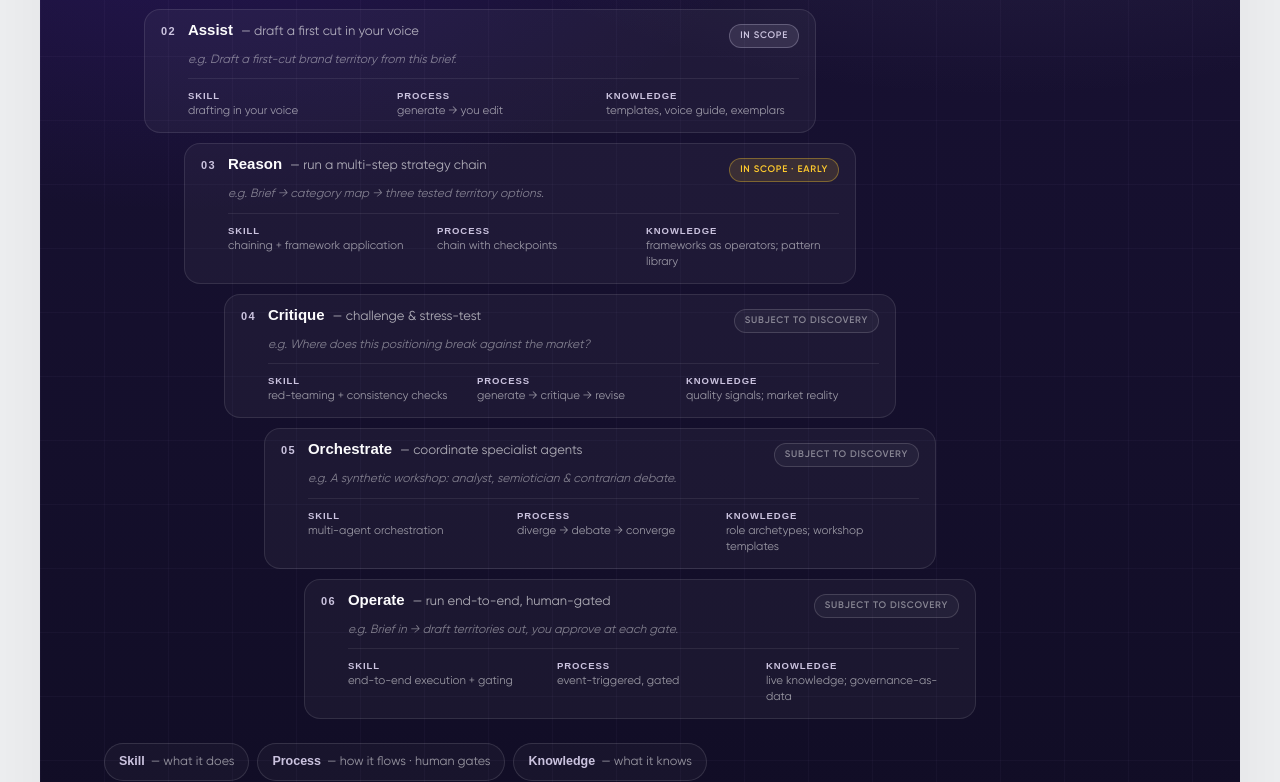
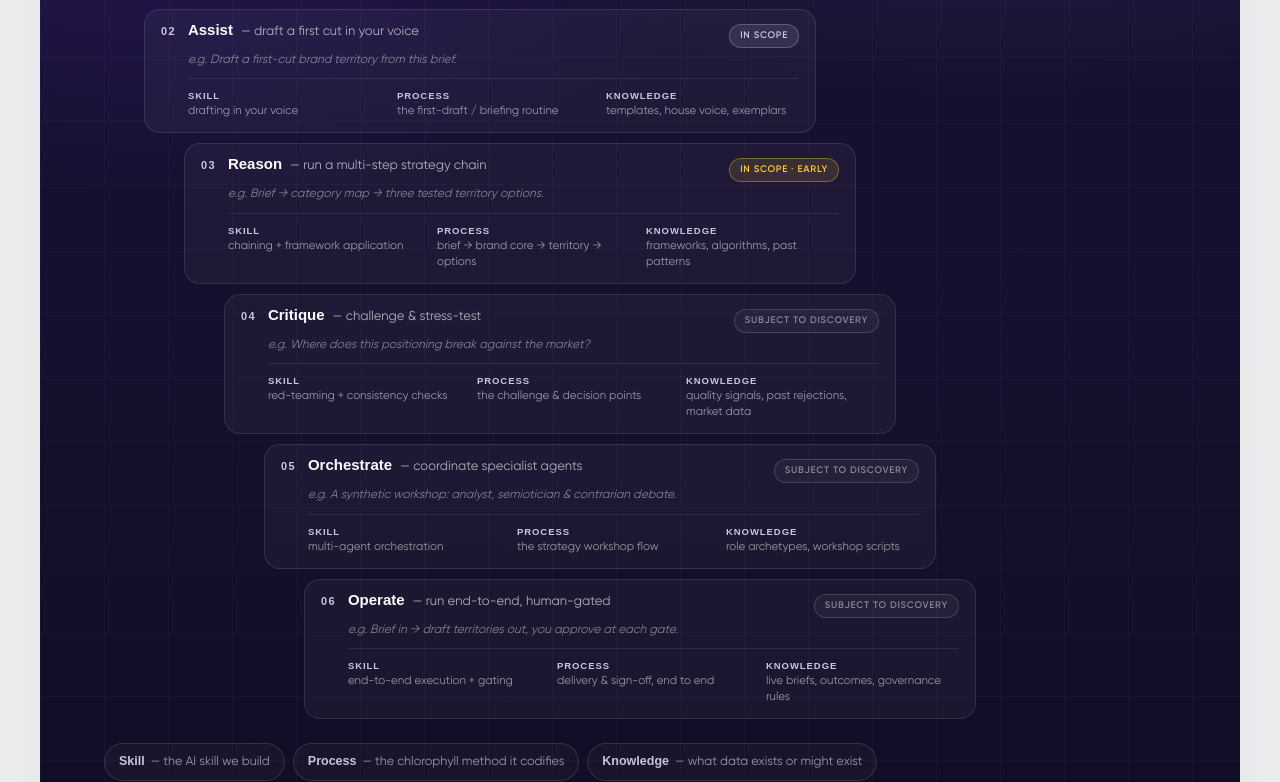
Before and after one commit to yuvabe-ai-labs/proposal-chlorophyll, a Next.js app: page /agentic-spectrum in a window 1280 px wide. Shown: the part 443-1225 px from the top of the page. Built offline with nearby package versions, Linux system fonts and the light colour scheme; a web font is replaced by a local one.

Commit message:
new slides added

```diff
--- a/src/app/agentic-spectrum/page.tsx
+++ b/src/app/agentic-spectrum/page.tsx
@@ -29,8 +29,8 @@ const RUNGS: Rung[] = [
     n: "01", name: "Recall", line: "find the relevant past work",
     eg: "Surface the 3 closest past cases for this brief.",
     skill: "retrieval & similarity search",
-    process: "query → ranked results",
-    knowledge: "tagged case library + vector index",
+    process: "recalling & reusing past cases",
+    knowledge: "past case decks + their metadata",
     scope: "in",
     indent: "lg:ml-0",
   },
@@ -38,8 +38,8 @@ const RUNGS: Rung[] = [
     n: "02", name: "Assist", line: "draft a first cut in your voice",
     eg: "Draft a first-cut brand territory from this brief.",
     skill: "drafting in your voice",
-    process: "generate → you edit",
-    knowledge: "templates, voice guide, exemplars",
+    process: "the first-draft / briefing routine",
+    knowledge: "templates, house voice, exemplars",
     scope: "in",
     indent: "lg:ml-10",
   },
@@ -47,8 +47,8 @@ const RUNGS: Rung[] = [
     n: "03", name: "Reason", line: "run a multi-step strategy chain",
     eg: "Brief → category map → three tested territory options.",
     skill: "chaining + framework application",
-    process: "chain with checkpoints",
-    knowledge: "frameworks as operators; pattern library",
+    process: "brief → brand core → territory → options",
+    knowledge: "frameworks, algorithms, past patterns",
     scope: "partial",
     indent: "lg:ml-20",
   },
@@ -56,8 +56,8 @@ const RUNGS: Rung[] = [
     n: "04", name: "Critique", line: "challenge & stress-test",
     eg: "Where does this positioning break against the market?",
     skill: "red-teaming + consistency checks",
-    process: "generate → critique → revise",
-    knowledge: "quality signals; market reality",
+    process: "the challenge & decision points",
+    knowledge: "quality signals, past rejections, market data",
     scope: "horizon",
     indent: "lg:ml-30",
   },
@@ -65,8 +65,8 @@ const RUNGS: Rung[] = [
     n: "05", name: "Orchestrate", line: "coordinate specialist agents",
     eg: "A synthetic workshop: analyst, semiotician & contrarian debate.",
     skill: "multi-agent orchestration",
-    process: "diverge → debate → converge",
-    knowledge: "role archetypes; workshop templates",
+    process: "the strategy workshop flow",
+    knowledge: "role archetypes, workshop scripts",
     scope: "horizon",
     indent: "lg:ml-40",
   },
@@ -74,17 +74,17 @@ const RUNGS: Rung[] = [
     n: "06", name: "Operate", line: "run end-to-end, human-gated",
     eg: "Brief in → draft territories out, you approve at each gate.",
     skill: "end-to-end execution + gating",
-    process: "event-triggered, gated",
-    knowledge: "live knowledge; governance-as-data",
+    process: "delivery & sign-off, end to end",
+    knowledge: "live briefs, outcomes, governance rules",
     scope: "horizon",
     indent: "lg:ml-50",
   },
 ];
 
 const BLOCKS: { k: string; v: string }[] = [
-  { k: "Skill", v: "what it does" },
-  { k: "Process", v: "how it flows · human gates" },
-  { k: "Knowledge", v: "what it knows" },
+  { k: "Skill", v: "the AI skill we build" },
+  { k: "Process", v: "the chlorophyll method it codifies" },
+  { k: "Knowledge", v: "what data exists or might exist" },
 ];
 
 /* Scope badge — label + night-slide palette per status. */
```
Also changed, not shown: 1 other file (tests, documents, lock files or other folders).
